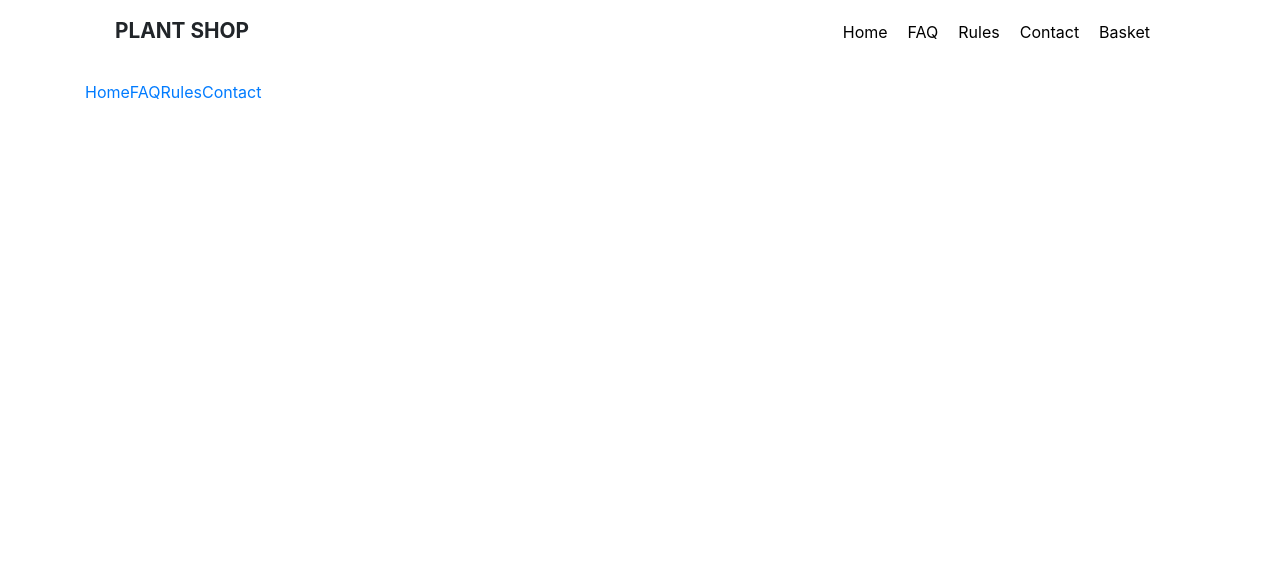
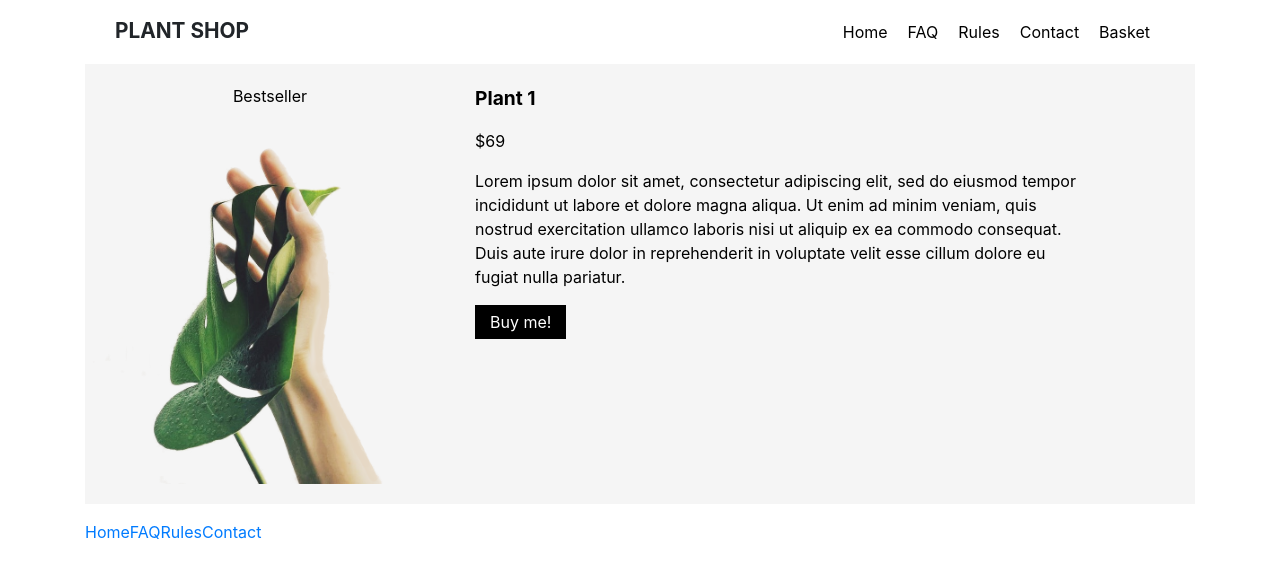
Before and after one commit to galdranorn/plant-shop, a React (Create React App) app: page /product/0 in a window 1280 px wide. Shown: the top 578 px of the page. Built offline with nearby package versions, Linux system fonts and the light colour scheme.

Commit message:
Add single product page

```diff
--- a/src/App.js
+++ b/src/App.js
@@ -4,8 +4,8 @@ import './App.scss';
 
 // import components
 import { Layout } from './components/Layout/Layout';
-import { Home } from './components/Home/Home.js';
-import { Basket } from './components/Basket/Basket.js';
+import { Home } from './components/Home/Home';
+import { Basket } from './components/Basket/Basket';
 import { Product } from './components/Product/Product';
 
 class App extends React.Component {
@@ -17,7 +17,7 @@ class App extends React.Component {
             <Route exact path={'/'} component={Home} />
             <Route exact path={'/home'} component={Home} />
             <Route exact path={'/basket'} component={Basket} />
-            <Route exact path={'/produkt/:id'} component={Product} />
+            <Route exact path={'/product/:id'} component={Product} />
           </Switch>
         </Layout>
       </BrowserRouter>
--- a/src/components/Product/Product.js
+++ b/src/components/Product/Product.js
@@ -0,0 +1,43 @@
+import React from 'react';
+import './Product.scss';
+import products from '../ProductList/products';
+
+export class Product extends React.Component {
+  constructor(props) {
+    super(props);
+    this.state = products;
+    console.log(this.props);
+  }
+
+  render() {
+    return (
+      <div className="productPage container">
+        <div className="row">
+          <div className="productPage--image col-4">
+            <p className="productPage--image-info">
+              {this.state.products[this.props.match.params.id].additionalInfo}
+            </p>
+            <img
+              className="productPage--image-photo"
+              src={this.state.products[this.props.match.params.id].imgSrc}
+              alt="plant"
+            />
+          </div>
+
+          <div className="productPage--description col-7">
+            <p className="productPage--description-name">
+              {this.state.products[this.props.match.params.id].name}
+            </p>
+            <p className="productPage--description-price">
+              ${this.state.products[this.props.match.params.id].price}
+            </p>
+            <p>
+            {this.state.products[this.props.match.params.id].text}
+            </p>
+            <button className="productPage--description-button">Buy me!</button>
+          </div>
+        </div>
+      </div>
+    );
+  }
+};
--- a/src/components/Product/Product.scss
+++ b/src/components/Product/Product.scss
@@ -0,0 +1,26 @@
+.productPage {
+    background-color: #f5f5f5;
+    color: black;
+    text-decoration: none;
+    &--image {
+        text-align: center;
+        padding: 20px 5px;
+        &-photo {
+            width: 100%;
+            height: auto;
+        }
+    }
+    &--description {
+        padding: 20px 20px 50px;
+        &-name {
+            font-size: 1.2em;
+            font-weight: bold;
+        }
+        &-button {
+            background: black;
+            border: none;
+            color: white;
+            padding: 5px 15px;
+        }
+    }
+}
```
